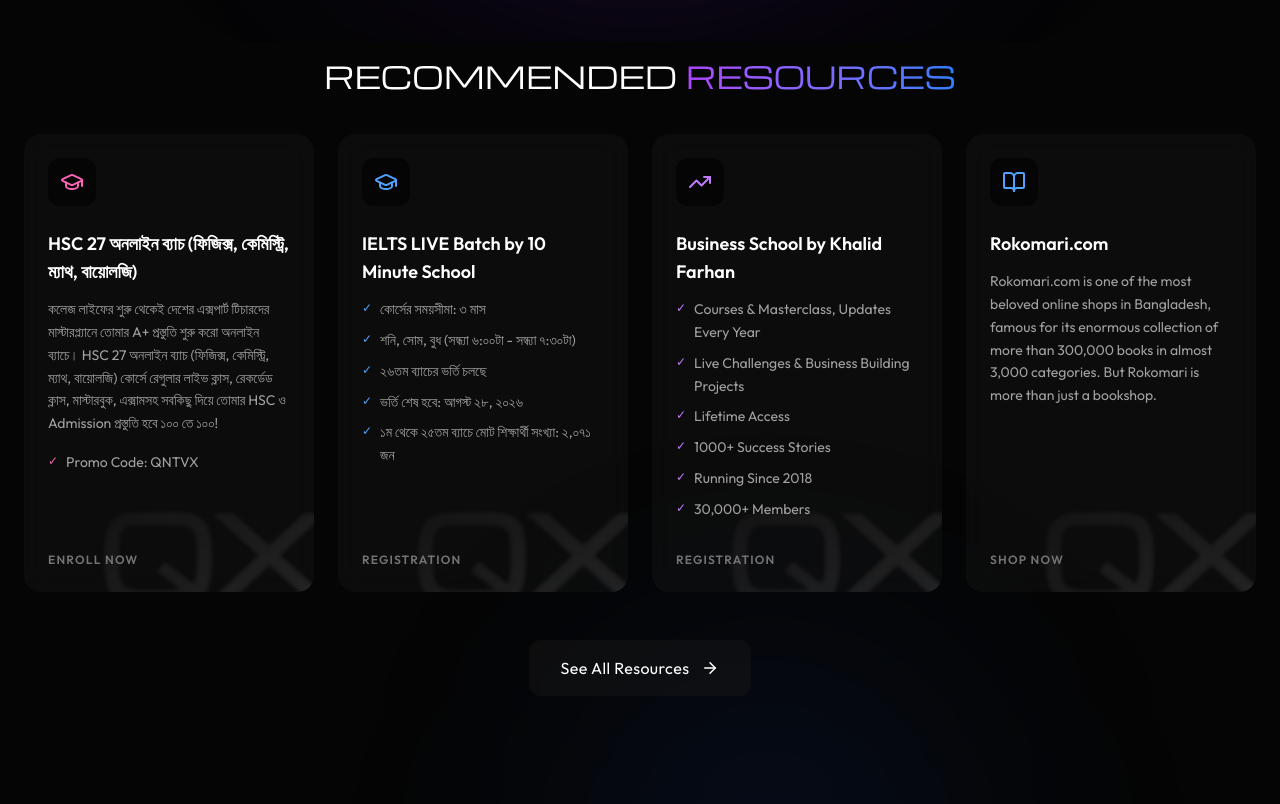
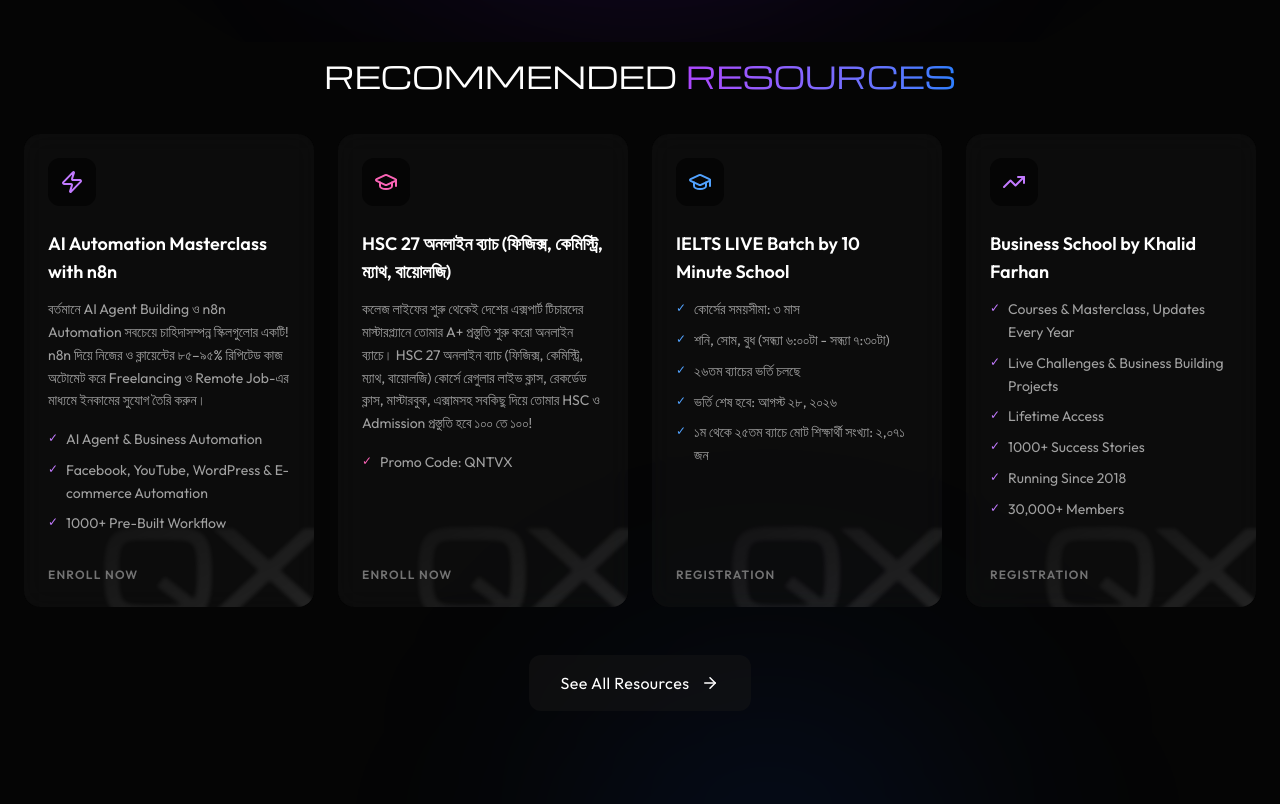
Before and after one commit to syedirfanx/quantiva-x, a React (Vite) app: page / in a window 1280 px wide. Shown: the part 760-1564 px from the top of the page. Built offline with nearby package versions, Linux system fonts and the light colour scheme; a web font is replaced by a local one.

Commit message:
Update site

```diff
--- a/src/App.tsx
+++ b/src/App.tsx
@@ -4,6 +4,7 @@
 import Home from './pages/Home';
 import Resources from './pages/Resources';
 import Blog from './pages/Blog';
+import BlogPost from './pages/BlogPost';
 import About from './pages/About';
 import Contact from './pages/Contact';
 import ScrollToTop from './components/ScrollToTop';
@@ -36,10 +37,12 @@
           <Route path="/" element={<Home />} />
           <Route path="/resources" element={<Resources />} />
           <Route path="/blog" element={<Blog />} />
+          <Route path="/blog/:slug" element={<BlogPost />} />
           <Route path="/about" element={<About />} />
           <Route path="/contact" element={<Contact />} />
         </Routes>
       </main>
+
       <Footer />
     </div>
   );
--- a/src/components/Affiliates.tsx
+++ b/src/components/Affiliates.tsx
@@ -2,6 +2,20 @@
 import { Link } from 'react-router-dom';
 
 const affiliates = [
+  {
+    name: "AI Automation Masterclass with n8n",
+    description: "বর্তমানে AI Agent Building ও n8n Automation সবচেয়ে চাহিদাসম্পন্ন স্কিলগুলোর একটি! n8n দিয়ে নিজের ও ক্লায়েন্টের ৮৫–৯৫% রিপিটেড কাজ অটোমেট করে Freelancing ও Remote Job-এর মাধ্যমে ইনকামের সুযোগ তৈরি করুন।",
+    features: [
+      "AI Agent & Business Automation",
+      "Facebook, YouTube, WordPress & E-commerce Automation",
+      "1000+ Pre-Built Workflow"
+    ],
+    icon: Zap,
+    link: "https://www.msbacademy.com/course/ai-agent-and-automation/ref/2712/",
+    colorClass: "text-purple-400",
+    hoverShadow: "group-hover:shadow-[0_0_30px_rgba(168,85,247,0.15)]",
+    cta: "Enroll Now"
+  },
   {
     name: "HSC 27 অনলাইন ব্যাচ (ফিজিক্স, কেমিস্ট্রি, ম্যাথ, বায়োলজি)",
     description: "কলেজ লাইফের শুরু থেকেই দেশের এক্সপার্ট টিচারদের মাস্টারপ্ল্যানে তোমার A+ প্রস্তুতি শুরু করো অনলাইন ব্যাচে। HSC 27 অনলাইন ব্যাচ (ফিজিক্স, কেমিস্ট্রি, ম্যাথ, বায়োলজি) কোর্সে রেগুলার লাইভ ক্লাস, রেকর্ডেড ক্লাস, মাস্টারবুক, এক্সামসহ সবকিছু দিয়ে তোমার HSC ও Admission প্রস্তুতি হবে ১০০ তে ১০০!",
@@ -42,15 +56,6 @@
     colorClass: "text-purple-400",
     hoverShadow: "group-hover:shadow-[0_0_30px_rgba(168,85,247,0.15)]",
     cta: "Registration"
-  },
-  {
-    name: "Rokomari.com",
-    description: "Rokomari.com is one of the most beloved online shops in Bangladesh, famous for its enormous collection of more than 300,000 books in almost 3,000 categories. But Rokomari is more than just a bookshop.",
-    icon: BookOpen,
-    link: "https://rkmri.co/mMTERR0E50EA/",
-    colorClass: "text-blue-400",
-    hoverShadow: "group-hover:shadow-[0_0_30px_rgba(59,130,246,0.15)]",
-    cta: "Shop Now"
   }
 ];
 
--- /dev/null
+++ b/src/data/posts.ts
@@ -0,0 +1,37 @@
+export const posts = [
+  {
+    slug: "your-brain-is-not-against-you",
+    title: "আপনার মস্তিষ্ক আপনার বিরুদ্ধে নয়। এটি শুধু দক্ষ হতে চায়।",
+    date: "August 15, 2026",
+    readTime: "3 min read",
+    excerpt: "কখনো ভেবেছেন, কোনো অভ্যাস ছাড়তে চান জেনেও কেন বারবার সেটাই করে ফেলেন? এর পেছনে একটি বৈজ্ঞানিক কারণ আছে...",
+    content: `কখনো ভেবেছেন, কোনো অভ্যাস ছাড়তে চান জেনেও কেন বারবার সেটাই করে ফেলেন?
+এর পেছনে একটি বৈজ্ঞানিক কারণ আছে।
+আপনার মস্তিষ্ক সবসময় শক্তি ও মানসিক পরিশ্রম বাঁচিয়ে পরিচিত কাজগুলোকে স্বয়ংক্রিয় করার চেষ্টা করে।
+কোনো কাজ বারবার করলে সেই কাজের সঙ্গে যুক্ত neural pathway ধীরে ধীরে আরও শক্তিশালী ও কার্যকর হয়ে ওঠে। একসময় সেটি করতে কম সচেতন প্রচেষ্টাই যথেষ্ট হয়।
+
+তাই আপনি অনায়াসে
+• না ভেবেই ফোন Unlock করেন
+• Automatically একই App খুলে ফেলেন
+• পরিচিত রাস্তায় প্রায় Autopilot-এ গাড়ি চালান
+• Stress-এর সময় পুরোনো অভ্যাসে ফিরে যান
+
+সবচেয়ে interesting বিষয় হলো
+আপনি অভ্যাস পরিবর্তন করতে গেলে আপনার মস্তিষ্ক সবসময় আপনার বিরুদ্ধে লড়ছে না।
+সে শুধু সেই পথটিই বেছে নিচ্ছে, যেটা সে ইতিমধ্যে ভালোভাবে চেনে।
+
+তাই শুধু প্রশ্ন করবেন না
+“এই অভ্যাসটা কীভাবে বন্ধ করব?”
+বরং প্রশ্ন করুন
+“এর পরিবর্তে কী করতে পারি?”
+
+Trigger চিহ্নিত করুন → আসল reward বুঝুন → নতুন response তৈরি করুন → বারবার repeat করুন।
+
+পুরোনো pathway একদিনে মুছে ফেলার চেষ্টা নয়।
+একটি নতুন pathway তৈরি করুন।
+কারণ আপনার মস্তিষ্ক আপনার শত্রু নয়।
+এটি একটি efficiency machine।
+
+প্রশ্ন হলো, আপনি এটিকে কী automate করতে শেখাচ্ছেন?`
+  }
+];
--- /dev/null
+++ b/src/pages/BlogPost.tsx
@@ -0,0 +1,51 @@
+import { useParams, Link } from 'react-router-dom';
+import { ArrowLeft } from 'lucide-react';
+import { posts } from '../data/posts';
+
+export default function BlogPost() {
+  const { slug } = useParams<{ slug: string }>();
+  const post = posts.find(p => p.slug === slug);
+
+  if (!post) {
+    return (
+      <div className="w-full max-w-7xl mx-auto px-4 sm:px-6 pt-32 pb-32 flex flex-col items-center min-h-[60vh] justify-center">
+        <h1 className="text-3xl md:text-4xl text-white font-michroma mb-6">Post Not Found</h1>
+        <Link to="/blog" className="text-blue-400 hover:text-blue-300 transition-colors flex items-center gap-2">
+          <ArrowLeft size={16} /> Back to Blog
+        </Link>
+      </div>
+    );
+  }
+
+  return (
+    <div className="w-full max-w-4xl mx-auto px-4 sm:px-6 pt-24 pb-32">
+      <Link to="/blog" className="inline-flex items-center gap-2 text-neutral-400 hover:text-blue-400 transition-colors mb-12">
+        <ArrowLeft size={16} />
+        <span>Back to all posts</span>
+      </Link>
+
+      <article className="relative bg-neutral-900/40 backdrop-blur-md rounded-3xl p-8 md:p-12 border border-neutral-800/50 overflow-hidden">
+        {/* Decorative elements */}
+        <div className="absolute top-0 right-0 w-64 h-64 bg-blue-500/5 rounded-full blur-[80px] -translate-y-1/2 translate-x-1/2 pointer-events-none"></div>
+        <div className="absolute bottom-0 left-0 w-64 h-64 bg-purple-500/5 rounded-full blur-[80px] translate-y-1/2 -translate-x-1/2 pointer-events-none"></div>
+
+        <div className="relative z-10">
+          <header className="mb-10 pb-10 border-b border-neutral-800">
+            <h1 className="text-3xl md:text-4xl lg:text-5xl text-white font-semibold leading-tight mb-6">
+              {post.title}
+            </h1>
+            <div className="flex items-center gap-4 text-sm text-neutral-400">
+              <time>{post.date}</time>
+              <span>•</span>
+              <span>{post.readTime}</span>
+            </div>
+          </header>
+
+          <div className="prose prose-invert prose-lg max-w-none prose-p:text-neutral-300 prose-p:leading-relaxed prose-p:font-light whitespace-pre-wrap">
+            {post.content}
+          </div>
+        </div>
+      </article>
+    </div>
+  );
+}
--- a/src/pages/Resources.tsx
+++ b/src/pages/Resources.tsx
@@ -1,7 +1,24 @@
 import { useState, useMemo } from 'react';
-import { Search, ChevronDown, ExternalLink, GraduationCap, TrendingUp, BookOpen, ShoppingCart } from 'lucide-react';
+import { Search, ChevronDown, ExternalLink, GraduationCap, TrendingUp, BookOpen, ShoppingCart, Zap } from 'lucide-react';
 
 const allItems = [
+  {
+    name: "AI Automation Masterclass with n8n",
+    description: "বর্তমানে AI Agent Building ও n8n Automation সবচেয়ে চাহিদাসম্পন্ন স্কিলগুলোর একটি! n8n দিয়ে নিজের ও ক্লায়েন্টের ৮৫–৯৫% রিপিটেড কাজ অটোমেট করে Freelancing ও Remote Job-এর মাধ্যমে ইনকামের সুযোগ তৈরি করুন।",
+    features: [
+      "AI Agent & Business Automation",
+      "Facebook, YouTube, WordPress & E-commerce Automation",
+      "1000+ Pre-Built Workflow"
+    ],
+    icon: Zap,
+    link: "https://www.msbacademy.com/course/ai-agent-and-automation/ref/2712/",
+    colorClass: "text-purple-400",
+    hoverBorder: "group-",
+    hoverShadow: "group-hover:shadow-[0_0_30px_rgba(168,85,247,0.15)]",
+    cta: "Enroll Now",
+    category: "Courses",
+    subcategory: "AI"
+  },
   {
     name: "HSC 27 অনলাইন ব্যাচ (ফিজিক্স, কেমিস্ট্রি, ম্যাথ, বায়োলজি)",
     description: "কলেজ লাইফের শুরু থেকেই দেশের এক্সপার্ট টিচারদের মাস্টারপ্ল্যানে তোমার A+ প্রস্তুতি শুরু করো অনলাইন ব্যাচে। HSC 27 অনলাইন ব্যাচ (ফিজিক্স, কেমিস্ট্রি, ম্যাথ, বায়োলজি) কোর্সে রেগুলার লাইভ ক্লাস, রেকর্ডেড ক্লাস, মাস্টারবুক, এক্সামসহ সবকিছু দিয়ে তোমার HSC ও Admission প্রস্তুতি হবে ১০০ তে ১০০!",
```
Also changed, not shown: src/pages/Blog.tsx (+15 -13 lines).
